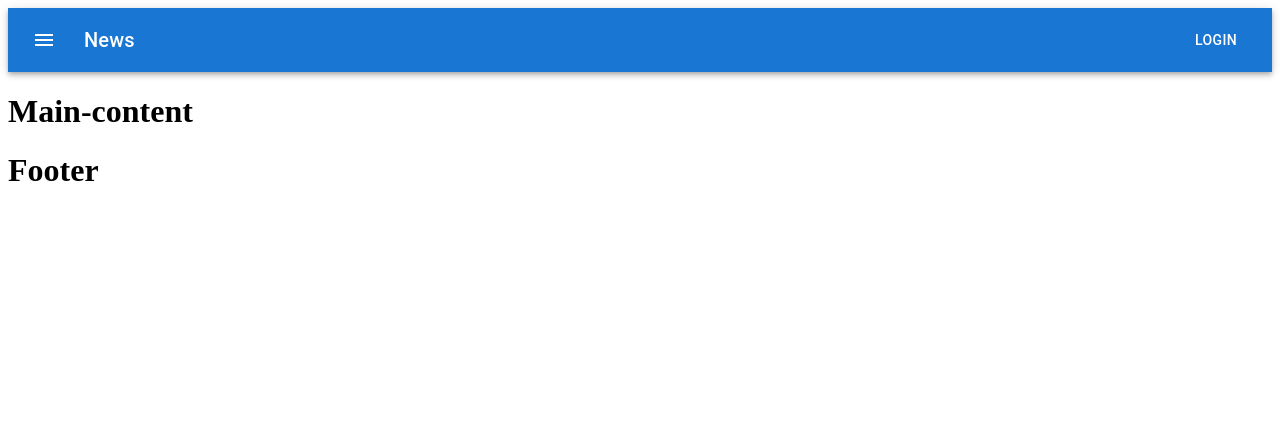
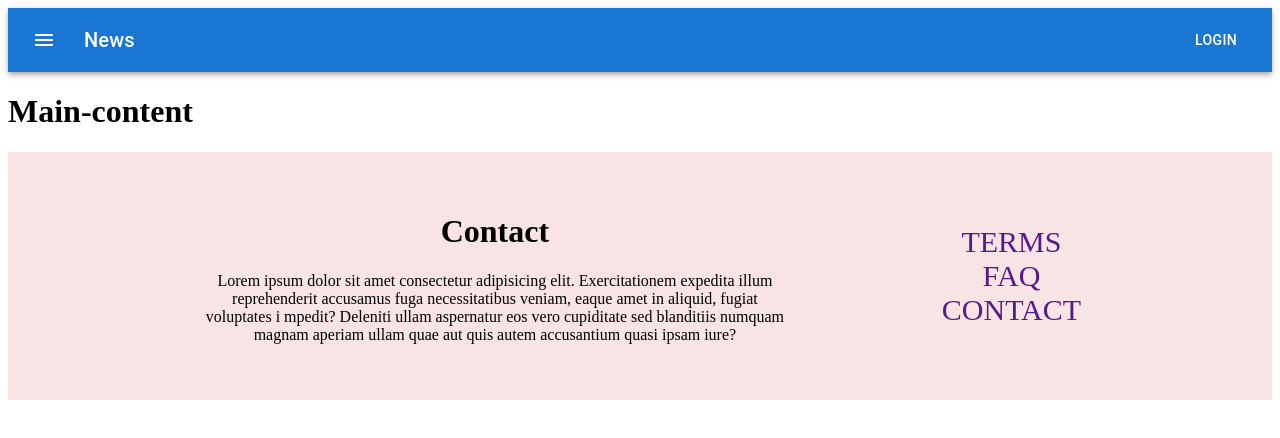
Before and after one commit to meenu-yaduvanshi/Gaman, a React (Vite) app: page / in a window 1280 px wide. Shown: the top 438 px of the page. Built offline with nearby package versions, Linux system fonts and the light colour scheme.

Commit message:
create footer

```diff
--- a/src/App.jsx
+++ b/src/App.jsx
@@ -1,8 +1,8 @@
 import { useState } from 'react'
 import './App.css'
-import Nav from "./Components/Nav"
-import MainContent from './Components/MainContent'
-import Footer from "./Components/Footer"
+import Nav from "./components/Nav"
+import MainContent from './components/MainContent'
+import Footer from "./components/Footer"
 
 const App =()=> {
 
--- a/src/Components/Footer.jsx
+++ /dev/null
@@ -1,10 +0,0 @@
-const Footer=()=>{
-    return(
-       <>
-<h1>Footer</h1>
-
-       </>
-    )
-}
-
-export default Footer
--- /dev/null
+++ b/src/components/Footer.jsx
@@ -0,0 +1,28 @@
+import "../style/footer.css";
+const Footer = () => {
+    return (
+        <>
+            <div className="footer-container">
+                <div className="text-container">
+                    <h1>Contact</h1>
+                    <p>Lorem ipsum dolor sit amet consectetur adipisicing elit.
+                        Exercitationem expedita illum reprehenderit accusamus fuga
+                        necessitatibus veniam, eaque amet in aliquid, fugiat voluptates i
+                        mpedit? Deleniti ullam aspernatur eos vero cupiditate sed blanditiis
+                        numquam magnam aperiam ullam quae aut quis autem accusantium
+                        quasi ipsam iure?
+                    </p>
+                </div>
+                <div className="link-container">
+                    <a href="">TERMS</a>
+                    <a href="">FAQ</a>
+                    <a href="">CONTACT</a>
+                </div>
+
+            </div>
+
+        </>
+    )
+}
+
+export default Footer
--- /dev/null
+++ b/src/style/footer.css
@@ -0,0 +1,31 @@
+.footer-container{
+    background-color: rgb(248, 228, 228);
+    padding: 40px;
+}
+.text-container{
+   text-align: center;
+}
+.link-container{
+    display: flex;
+    flex-direction: column;
+   align-items: center;
+   justify-content: center;
+
+}
+a{
+    text-decoration: none;
+    font-size: 30px;
+}
+@media only screen and (min-width: 764px) {
+   .footer-container{
+    display: flex;
+    justify-content: space-evenly;
+   }
+   .text-container{
+    width: 50%;
+ }
+ link-container{
+   width: 50%;
+
+}
+  }
```
Also changed, not shown: src/components/MainContent.jsx (renamed from src/Components/MainContent.jsx), src/components/Nav.jsx (renamed from src/Components/Nav.jsx).
